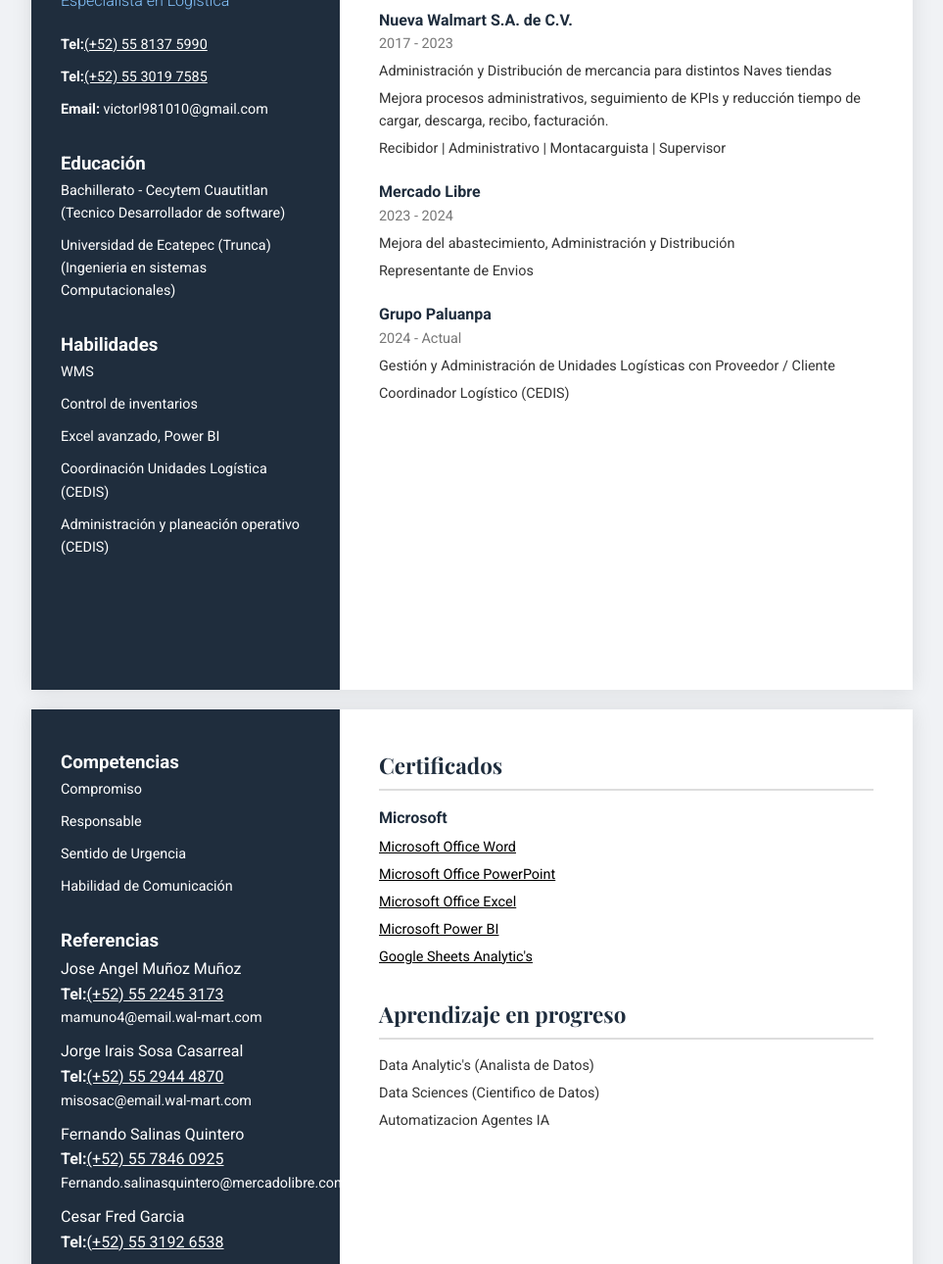
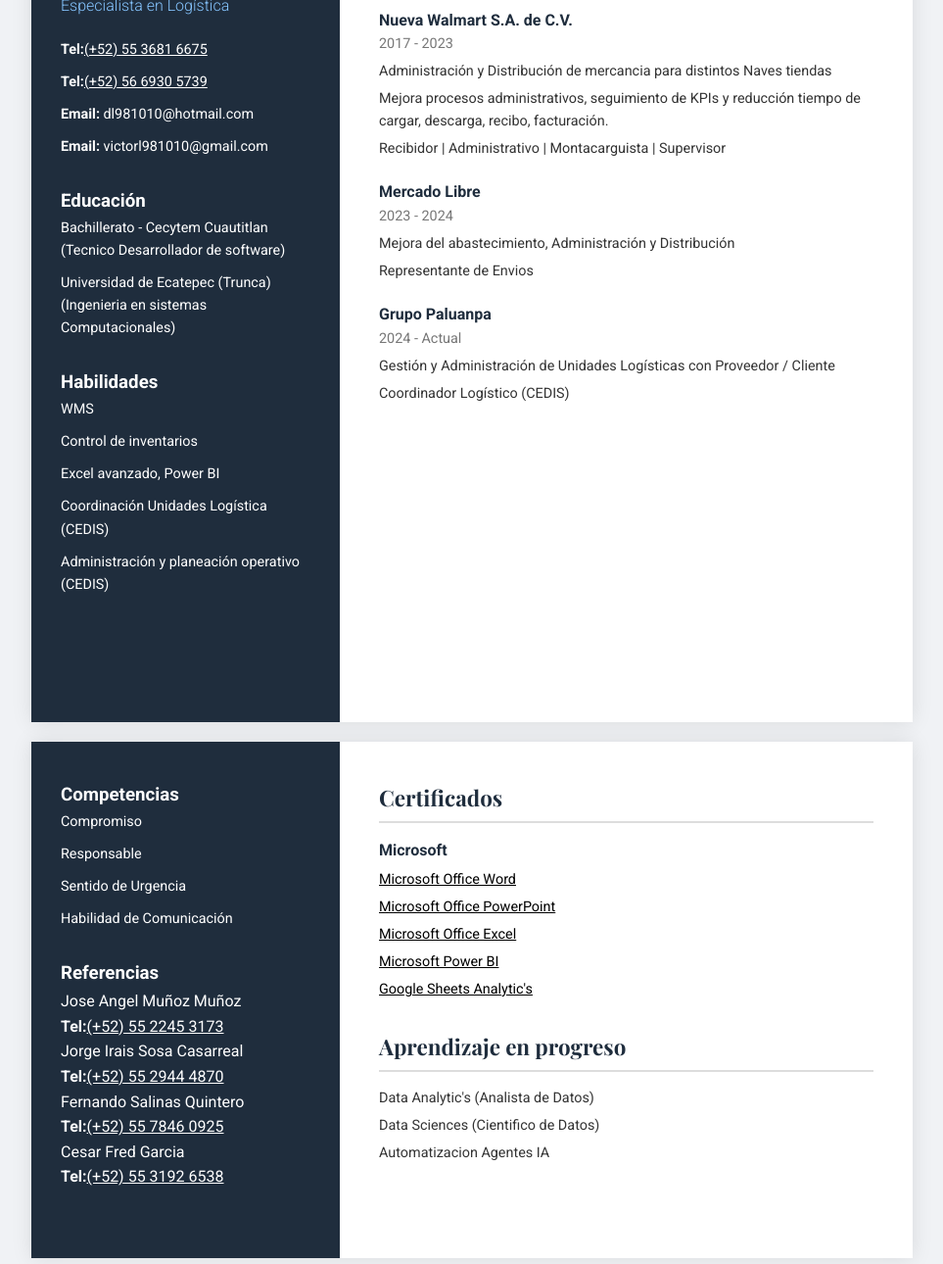
Before and after one commit to haskblackVL/CV-Personal, a plain HTML site: page index.html in a window 1280 px wide. Shown: the part 326-1616 px from the top of the page at 98% size, without its empty margins (158-1121 px from the left). Drawn offline with nearby package versions, Linux system fonts and the light colour scheme.

Commit message:
Principal

```diff
--- a/index.html
+++ b/index.html
@@ -15,8 +15,9 @@
       <h1>VICTOR DANIEL LUNA JUAREZ</h1>
       <h2>Especialista en Logística</h2>
       <div class="contact">
-        <p><strong>Tel:</strong><a href="https://wa.me/5581375990">(+52) 55 8137 5990</a></p>
-        <p><strong>Tel:</strong><a href="https://wa.me/5530197585">(+52) 55 3019 7585</a></p>
+        <p><strong>Tel:</strong><a href="https://wa.me/5536816675">(+52) 55 3681 6675</a></p>
+        <p><strong>Tel:</strong><a href="https://wa.me/5669305739">(+52) 56 6930 5739</a></p>
+        <p><strong>Email:</strong> dl981010@hotmail.com</p>
         <p><strong>Email:</strong> victorl981010@gmail.com</p>
       </div>
       <div class="education">
@@ -83,17 +84,14 @@
         <ul>
           <li>Jose Angel Muñoz Muñoz</li>
           <li><strong>Tel:</strong><a href="https://wa.me/5522453173">(+52) 55 2245 3173</a></li>
-          <li><p>mamuno4@email.wal-mart.com</p></li>
         </ul>
         <ul>
           <li>Jorge Irais Sosa Casarreal</li>
           <li><strong>Tel:</strong><a href="https://wa.me/5529444870">(+52) 55 2944 4870</a></li>
-          <li><p>misosac@email.wal-mart.com</p></li>
         </ul>
         <ul>
           <li>Fernando Salinas Quintero</li>
           <li><strong>Tel:</strong><a href="https://wa.me/5578460925">(+52) 55 7846 0925</a></li>
-          <li><p>Fernando.salinasquintero@mercadolibre.com.mx</p></li>
         </ul>
         <ul>
           <li>Cesar Fred Garcia</li>
```
